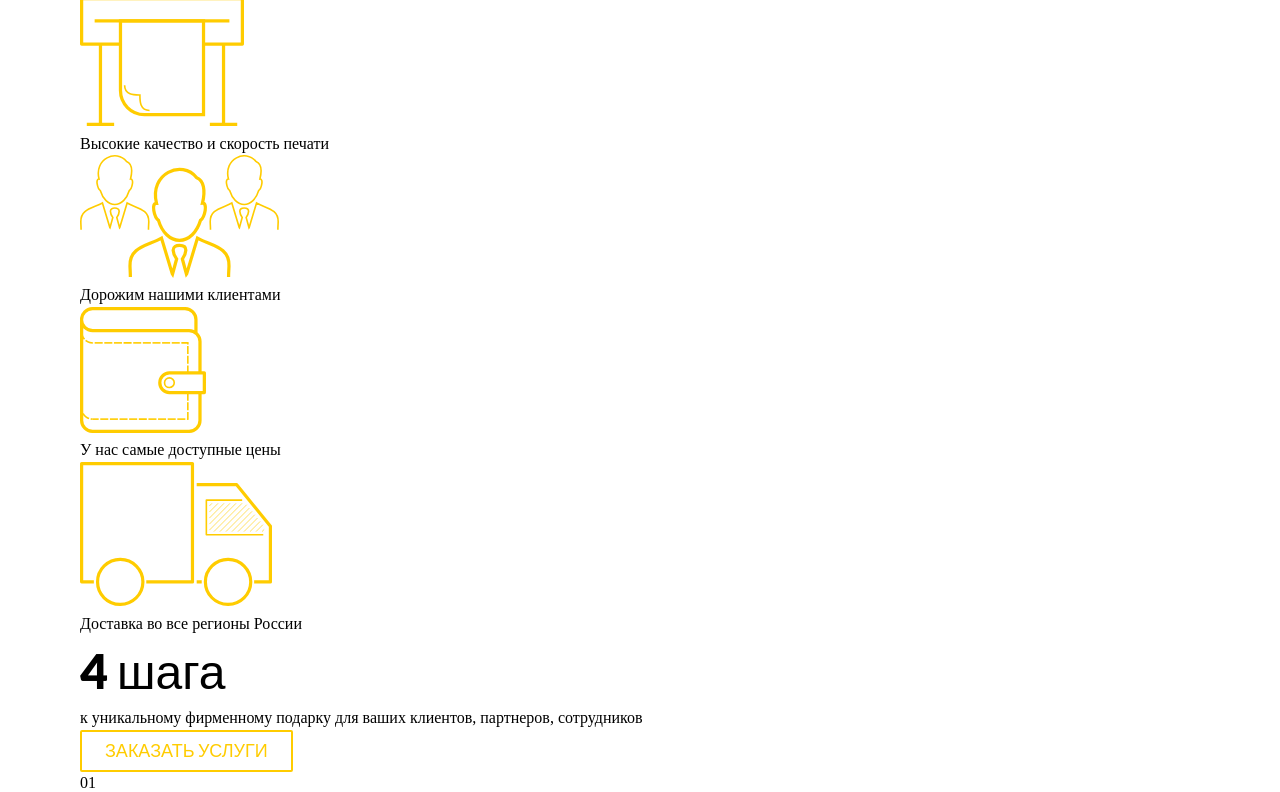
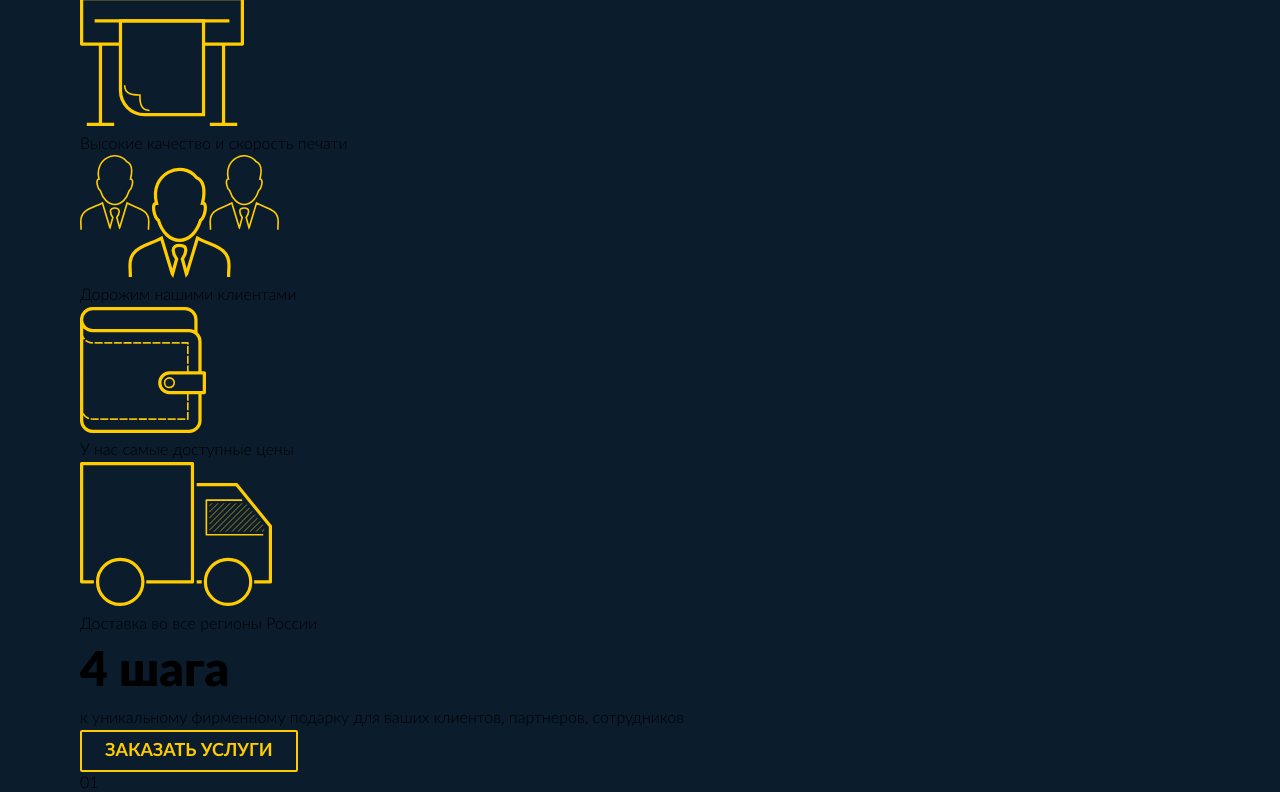
Before and after one commit to koninka/feature-studio, a website built with webpack: page src/templates/index.html in a window 1280 px wide. Shown: the part 113-905 px from the top of the page. Built offline with nearby package versions, Linux system fonts and the light colour scheme; files whose address does not match are found by name.

Commit message:
update body style

```diff
--- a/src/sass/_common.sass
+++ b/src/sass/_common.sass
@@ -1,7 +1,7 @@
 body
-	background: #FFF
-	font-size: 16px
+	+f('ll', 16)
 	line-height: 1.4
+	background: $bodyBg
 
 .container
 	+clr
--- a/src/sass/helpers/_colors.sass
+++ b/src/sass/helpers/_colors.sass
@@ -9,3 +9,5 @@ $darkBlue: #29577f
 $azure: #00d1ff
 
 $gray: #353c43
+
+$bodyBg: #0b1c2d
```
Also changed, not shown: build/css/app.css, build/css/fonts/lato-black.woff, build/css/fonts/lato-black.woff2, build/css/fonts/lato-bold.woff, build/css/fonts/lato-bold.woff2, build/css/fonts/lato-hairline.woff, build/css/fonts/lato-hairline.woff2, build/css/fonts/lato-light.woff, build/css/fonts/lato-light.woff2, build/css/fonts/lato-thin.woff, build/css/fonts/lato-thin.woff2, 1 other file.
